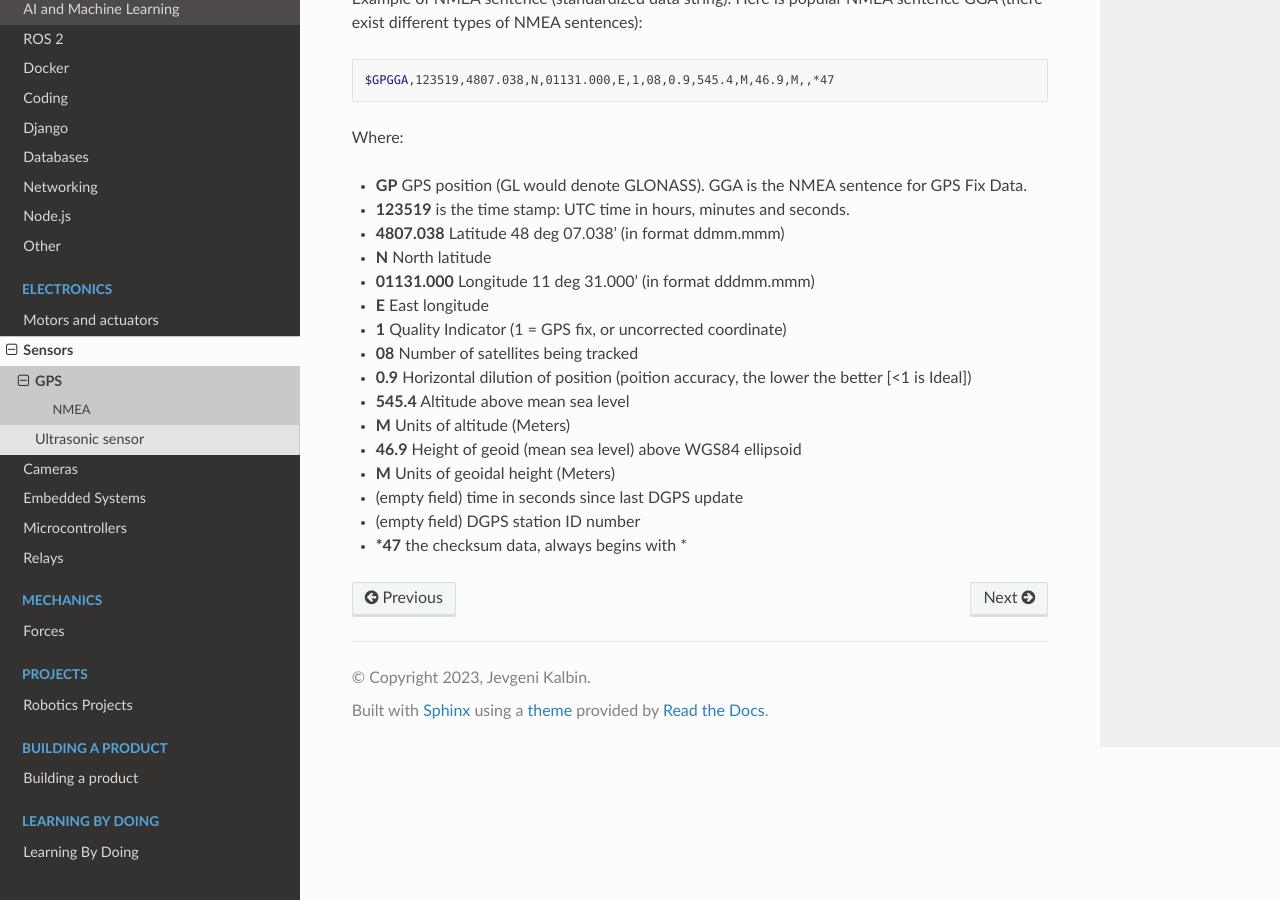
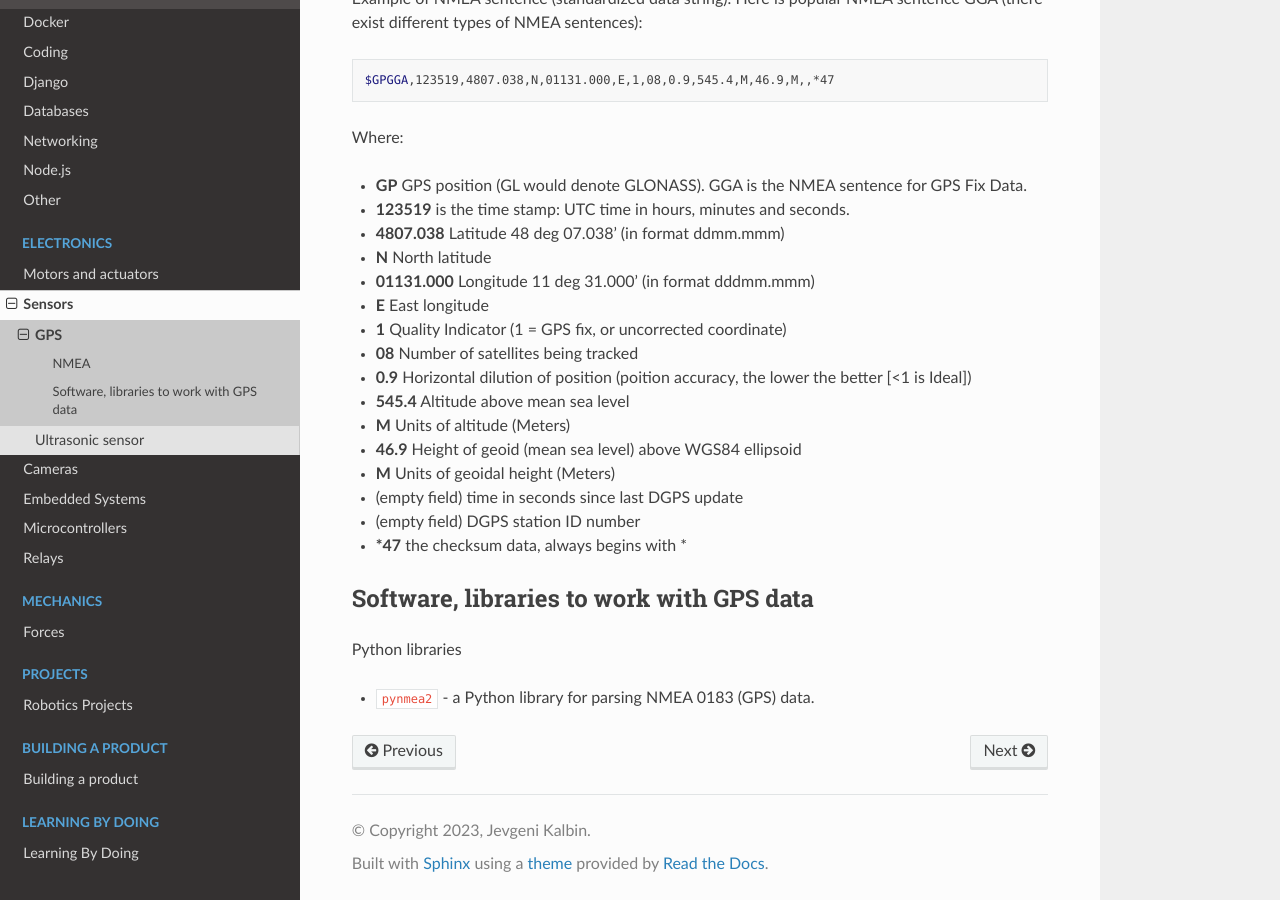
Before and after one commit to jevgenik/manuals, a Sphinx documentation site: the page built from source/files/electronics/sensors/gps.rst, in a window 1280 px wide and 900 px high, scrolled down 1439 px. Built offline with Sphinx 7.4.7 and the Read the Docs theme 2.0.0, drawn with Linux system fonts in a browser that asks for light colours.

Commit message:
gps.rst Python libraries

```diff
--- a/source/files/electronics/sensors/gps.rst
+++ b/source/files/electronics/sensors/gps.rst
@@ -66,3 +66,10 @@ Where:
 - (empty field) time in seconds since last DGPS update
 - (empty field) DGPS station ID number
 - ***47**          the checksum data, always begins with *
+
+Software, libraries to work with GPS data
+=========================================
+
+Python libraries
+
+* ``pynmea2`` - a Python library for parsing NMEA 0183 (GPS) data.
```
